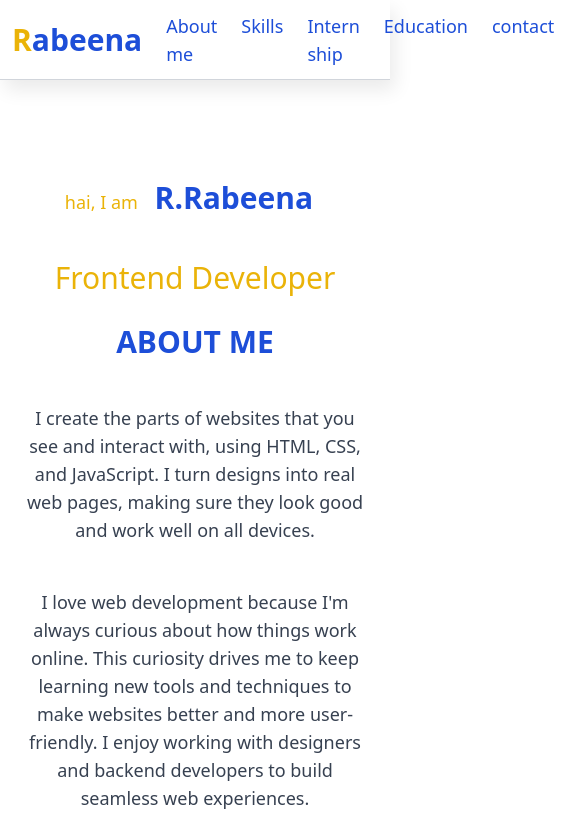
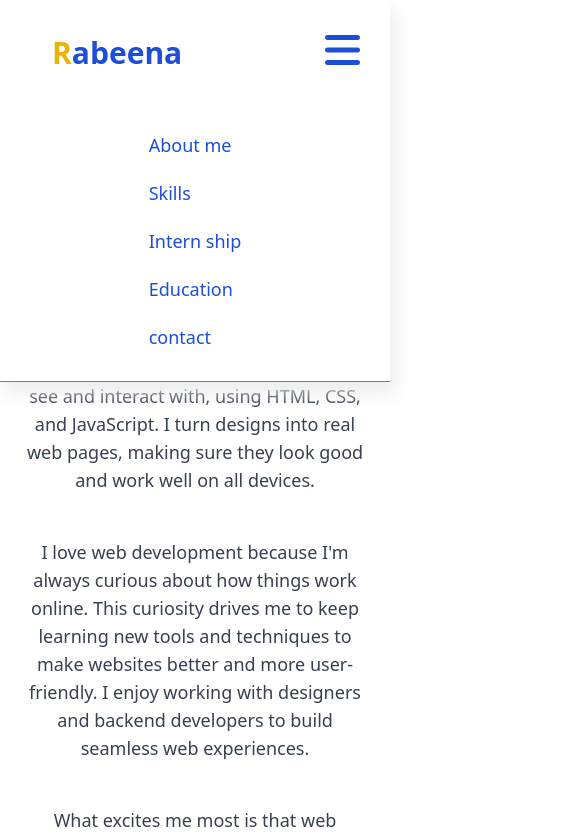
Before and after one commit to Rabee-pro/portfolio, a plain HTML site: page index.html in a window 390 px wide. Shown: the top 839 px of the page, 566 px wide, since content can reach past the window. Drawn offline with nearby package versions, Linux system fonts and the light colour scheme.

Commit message:
screen size changes

```diff
--- a/index.html
+++ b/index.html
@@ -5,16 +5,48 @@
     <meta name="viewport" content="width=device-width, initial-scale=1.0">
     <script src="https://cdn.tailwindcss.com"></script>
     <link rel="stylesheet" href="https://cdnjs.cloudflare.com/ajax/libs/font-awesome/6.6.0/css/all.min.css" integrity="sha512-Kc323vGBEqzTmouAECnVceyQqyqdsSiqLQISBL29aUW4U/M7pSPA/gEUZQqv1cwx4OnYxTxve5UMg5GT6L4JJg==" crossorigin="anonymous" referrerpolicy="no-referrer" />
+    <link rel="stylesheet" href="https://cdnjs.cloudflare.com/ajax/libs/font-awesome/6.6.0/css/all.min.css" integrity="sha512-Kc323vGBEqzTmouAECnVceyQqyqdsSiqLQISBL29aUW4U/M7pSPA/gEUZQqv1cwx4OnYxTxve5UMg5GT6L4JJg==" crossorigin="anonymous" referrerpolicy="no-referrer" />
     <!-- <link rel="stylesheet" href="./style.css"> -->
     <title>MY PORTFOLIO</title>
     <style>
         .nav{
+            width: 100%;
+            /* height: 80px; */
             box-shadow: 5px 10px 18px #ebebeb;
+            display: flex;
+            justify-content: space-between;
+            align-items: center;
+            border-bottom: 1px solid gray;
+            padding: 20px;
+            position: fixed;
+            z-index: 99;
+            background-color: white;
         }
         .nav1{
             -webkit-box-shadow: 0px -19px 19px 0px rgba(0,0,0,0.75);
             -moz-box-shadow: 0px -19px 19px 0px rgba(0,0,0,0.75);
             box-shadow: 0px -19px 19px 0px #ebebeb;
+        }
+
+        .myList {
+            display: flex;
+            justify-content: space-between;
+            /* flex-direction: column;
+            margin-top: 50px; */
+        }
+        .fa-bars{
+            /* position: relative;
+            top: 0;
+            left: 0; */
+            display: none;
+            font-size: 40px;
+            padding: 30px;
+            color: #1d4ed8;
+        }
+        .imShad{
+            -webkit-box-shadow: 20px 14px 66px -1px rgba(85,85,224,1);
+-moz-box-shadow: 20px 14px 66px -1px rgba(85,85,224,1);
+box-shadow: 20px 14px 66px -1px rgba(85,85,224,1);
         }
         #skills{
             margin: auto;
@@ -24,26 +56,73 @@
             display: flex;
         }
 
+        @media(max-width:900px){
+            .fa-bars{
+            display: block;
+            position: absolute;
+            top: 0;
+            right: 0;
+
+
+        }
+        .myList {
+            display: flex;
+            flex-direction: column;
+            margin-top: 50px;
+            display: none;
+
+        }
+
+        .showmenu{
+            display: block;
+
+        }
+        .myList  li{
+            padding: 10px;
+        }
+        .nav{
+            display: flex;
+            flex-direction: column;
+            align-items: center;
+        }
+        .head{
+            align-self: self-start;
+            margin: 15px 0 0 20px;
+        }
+
+        /* about */
+        #about{
+           padding-top: 50px;
+        }
+
+
+        }
+
 
     </style>
 </head>
 <body>
     <div class="wholeContainer">
         <!-- nav bar -->
-        <div class="nav flex flex-row justify-between w-full  h-20 items-center border-b border-gray-300">
-            <h2 class="text-3xl px-3 text-blue-700 font-bold"> <span class="text-yellow-500 font-bold">R</span>abeena</h2>
-            <div class="myList ">
-                  <ul class="flex flex-row justify-between">
+        <!-- flex flex-row justify-between w-full  h-20 items-center border-b border-gray-300 -->
+        <!-- <div style="width: 100%; height: auto;"> -->
+        <div class="nav ">
+            <h2 class="head text-3xl px-3 text-blue-700 font-bold"> <span class="text-yellow-500 font-bold">R</span>abeena</h2>
+
+
+                <!-- flex flex-row justify-between  -->
+                  <ul class="myList showmenu">
                     <li class="text-lg px-3 text-blue-700 hover:text-yellow-500"><a href="#about">About me</a></li>
                     <li class="text-lg px-3 text-blue-700 hover:text-yellow-500"><a href="#skills">Skills</a></li>
                     <li class="text-lg px-3 text-blue-700 hover:text-yellow-500"><a href="#internship">Intern ship</a></li>
                     <li class="text-lg px-3 text-blue-700 hover:text-yellow-500"><a href="#education">Education</a></li>
                     <li class="text-lg px-3 text-blue-700 hover:text-yellow-500"><a href="#contact">contact</a></li>
                   </ul>
-            </div>
+
+            <i class="fa-solid fa-bars"></i>
         </div>
         <!-- about me -->
-        <div class="flex flex-row items-center justify-center w-full lg:h-screen h-full text-center mt-auto text-center p-5   " id="about" >
+        <div class="flex flex-row items-center justify-center w-full lg:h-screen h-full text-center mt-auto text-center p-5   lg:pt-8" id="about" >
             <div class="text-center mt-20">
             <div class="text-center">
                    <h2 class="text-lg text-yellow-500 " >hai, I am <span class="text-3xl px-3 text-blue-700 font-bold">R.Rabeena</span></h2>
@@ -73,14 +152,15 @@
 
             </div>
         </div>
+       <!-- </div> -->
         <!-- skills start-->
         <div class="w-full lg:h-screen h-full p-5" id="skills">
-            <div class="flex flex-row justify-center w-full">
+            <div class="flex flex-row justify-center w-full  mt-12 ">
                 <h2 class="text-3xl text-blue-700 mt-7 font-bold border-b-4 border-solid border-b-yellow-500 h-14 w-24 ">SKILLS</h2>
             </div>
 
-            <div class="lg:flex lg:flex-row  lg:items-center h-full w-4/5 m-5 lg:m-auto" id="skillsImg">
-                <img src="./img/skillsimg.jpg" alt="" class="w-full lg:w-6/12 lg:h-3/4 border border-solid rounded-3xl">
+            <div class="lg:flex lg:flex-row  lg:items-center h-full lg:h-5/6 w-4/5 m-5 lg:m-auto" id="skillsImg">
+                <img src="./img/skillsimg.jpg" alt="" class=" imShad w-full lg:w-6/12 lg:h-3/4 border border-solid rounded-3xl">
                 <div>
                     <div class="skillspoint p-5 lg:p-8 lg:ml-28">
                         <i class="fa-solid fa-feather-pointed text-5xl text-yellow-500 "></i>
@@ -116,13 +196,13 @@
         </div>
         <!-- skills end-->
         <!-- internship start -->
-        <div class="w-full lg:h-screen h-full p-5" id="internship">
-            <div class="flex flex-row justify-center w-full">
+        <div class="w-full lg:h-screen h-full p-5 "  id="internship">
+            <div class="flex flex-row justify-center w-full mt-12">
                 <h2 class="text-3xl text-blue-700 mt-7 font-bold border-b-4 border-solid border-b-yellow-500 h-14 w-30 ">INTERN SHIP</h2>
             </div >
 
-            <div class="lg:flex lg:flex-row  lg:items-center h-full w-11/12 m-5 lg:m-auto">
-                <img src="./img/internImg.jpg" alt="" class="w-full lg:w-6/12 lg:h-3/4 border border-solid rounded-3xl">
+            <div class="lg:flex lg:flex-row  lg:items-center h-full lg:h-5/6 w-4/5 m-8 lg:m-auto">
+                <img src="./img/internImg.jpg" alt="" class=" imShad w-full lg:w-6/12 lg:h-3/4 border border-solid rounded-3xl">
 
                 <div>
                     <div class="skillspoint p-1  lg:ml-20">
@@ -138,7 +218,7 @@
 
                         <div class="skillspoint p-3  ">
                             <i class="fa-solid fa-link text-3xl text-yellow-500 "></i>
-                            <a href="https://payilagam.com/courses/sql-training-in-chennai/" class="pl-4 text-lg text-blue-700 hover:text-yellow-500">SQL page</a>
+                            <a href="https://payilagam.com/courses/sql-training-in-chennai/" class=" pl-4 text-lg text-blue-700 hover:text-yellow-500">SQL page</a>
                         </div>
 
                         <div class="skillspoint p-3  ">
@@ -169,12 +249,12 @@
         <!-- internship end -->
         <!-- Education start -->
         <div class="w-full lg:h-screen h-full p-5" id="education">
-            <div class="flex flex-row justify-center w-full">
+            <div class="flex flex-row justify-center w-full mt-12">
                 <h2 class="text-3xl text-blue-700 mt-7 font-bold border-b-4 border-solid border-b-yellow-500 h-14 w-30 ">EDUCATION</h2>
             </div >
 
-            <div class="lg:flex lg:flex-row  lg:items-center h-full w-11/12 m-3 lg:m-auto">
-                <img src="./img/education.jpg" alt="" class="w-full lg:w-6/12 lg:h-3/4 border border-solid rounded-3xl">
+            <div class="lg:flex lg:flex-row  lg:items-center h-full lg:h-5/6  w-11/12 m-3 lg:m-auto">
+                <img src="./img/education.jpg" alt="" class=" imShad w-full lg:w-6/12 lg:h-3/4 border border-solid rounded-3xl">
 
                 <div>
                     <div class=" p-1  lg:ml-20">
--- a/script.js
+++ b/script.js
@@ -0,0 +1,5 @@
+const menu = document.querySelector('.fa-bars');
+const menulist = document.querySelector('.nav ul');
+menu.addEventListener('click',()=>{
+    menulist.classList.toggle('showmenu');
+})
```
Also changed, not shown: img/bgimage.png (added).
